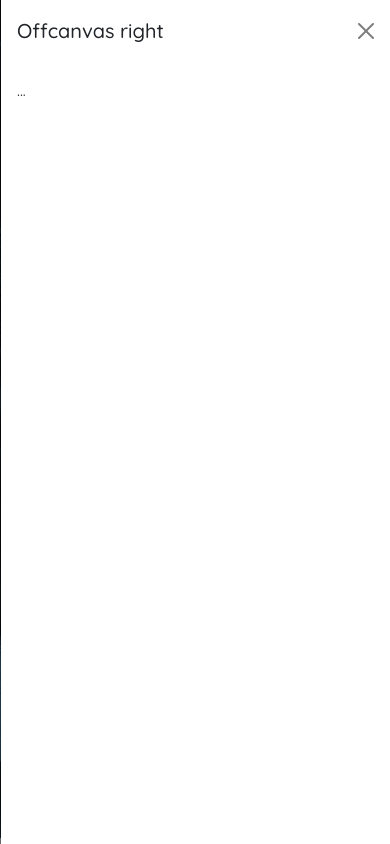
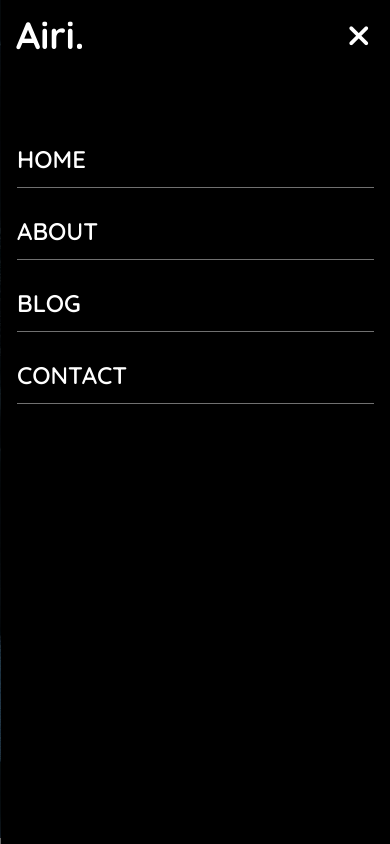
Before and after one commit to jubayerCodes/airi.github.io, a plain HTML site: page index.html in a window 390 px wide. Both pictures are taken after a click on the icon 361 px from the left and 34 px from the top of the page. Shown: the top 844 px of the page. Drawn offline with nearby package versions, Linux system fonts and the light colour scheme.

Commit message:
updated off canvas body

```diff
--- a/css/_responsive.scss
+++ b/css/_responsive.scss
@@ -36,6 +36,46 @@
                 display: flex;
                 flex-direction: row;
                 justify-content: end;
+                .offcanvas{
+                    background-color: rgba($color: #000000, $alpha: 1);
+                    &-header{
+                        padding: 7px 15px;
+                        .offcanvas-title{
+                            text-transform: capitalize;
+                            color: white;
+                        }
+                        .close-btn{
+                            margin-right: 5px;
+                            font-size: 30px;
+                        }
+                    }
+                    .offcanvas-body{
+                        .offcanvas-ul{
+                            padding: 0;
+                            margin-top: 15%;
+                            width: 100%;
+                            display: flex;
+                            flex-direction: column;
+                            justify-content: start;
+                            *{
+                                margin-bottom: 25px;
+                                padding-bottom: 5px;
+                            }
+                            li{
+                                width: 100%;
+                                border-bottom: 1px solid $gray;
+                                a{
+                                    color: white;
+                                    font-size: 24px;
+                                    text-transform: uppercase;
+                                    font-weight: 600;
+                                    display: block;
+                                    margin: 0;
+                                }
+                            }
+                        }
+                    }
+                }
             }
         }
     }
@@ -83,6 +123,9 @@
             grid-gap: 40px;
             &__content{
                 grid-row: 2;
+                ul{
+                    padding: 0;
+                }
             }
             &__img{
                 display: grid;
@@ -178,6 +221,9 @@
                 grid-gap: 40px;
                 .box{
                     padding: 0;
+                    ul{
+                        padding: 0;
+                    }
                     &-1{
                         padding-right: 50px;
                         .brand-name{
--- a/index.html
+++ b/index.html
@@ -35,13 +35,23 @@
                 <i class="fa-solid fa-bars" type="button" data-bs-toggle="offcanvas" data-bs-target="#offcanvasRight" aria-controls="offcanvasRight"></i>
 
                 <div class="offcanvas offcanvas-end" tabindex="-1" id="offcanvasRight" aria-labelledby="offcanvasRightLabel">
-                <div class="offcanvas-header">
-                    <h5 class="offcanvas-title" id="offcanvasRightLabel">Offcanvas right</h5>
-                    <button type="button" class="btn-close" data-bs-dismiss="offcanvas" aria-label="Close"></button>
-                </div>
-                <div class="offcanvas-body">
-                    ...
-                </div>
+                    <div class="offcanvas-header">
+                        <a href="£">
+                            <h2 class="offcanvas-title" id="offcanvasRightLabel">airi.</h2>
+                        </a>
+                        <i class="fa-solid fa-xmark close-btn" data-bs-dismiss="offcanvas" aria-label="Close"></i>
+                    </div>
+                    <div class="offcanvas-body">
+                        <ul class="offcanvas-ul">
+                            <li class="item item-1"><a href="">Home</a></li>
+
+                            <li class="item item-2"><a href="">About</a></li>
+
+                            <li class="item item-3"><a href="">Blog</a></li>
+
+                            <li class="item item-4"><a href="">Contact</a></li>
+                         </ul>
+                    </div>
                 </div>
             </div>
         </div>
```
Also changed, not shown: css/style.css, 1 other file.
